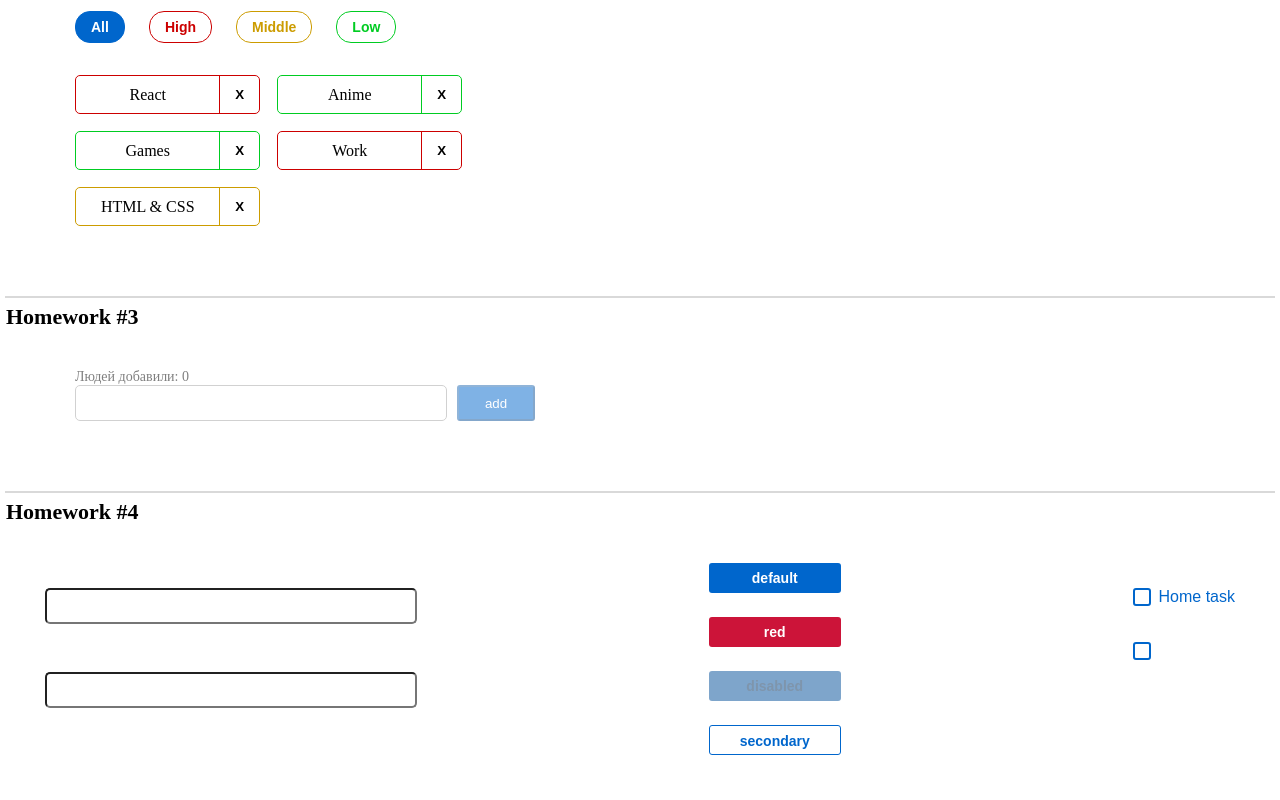
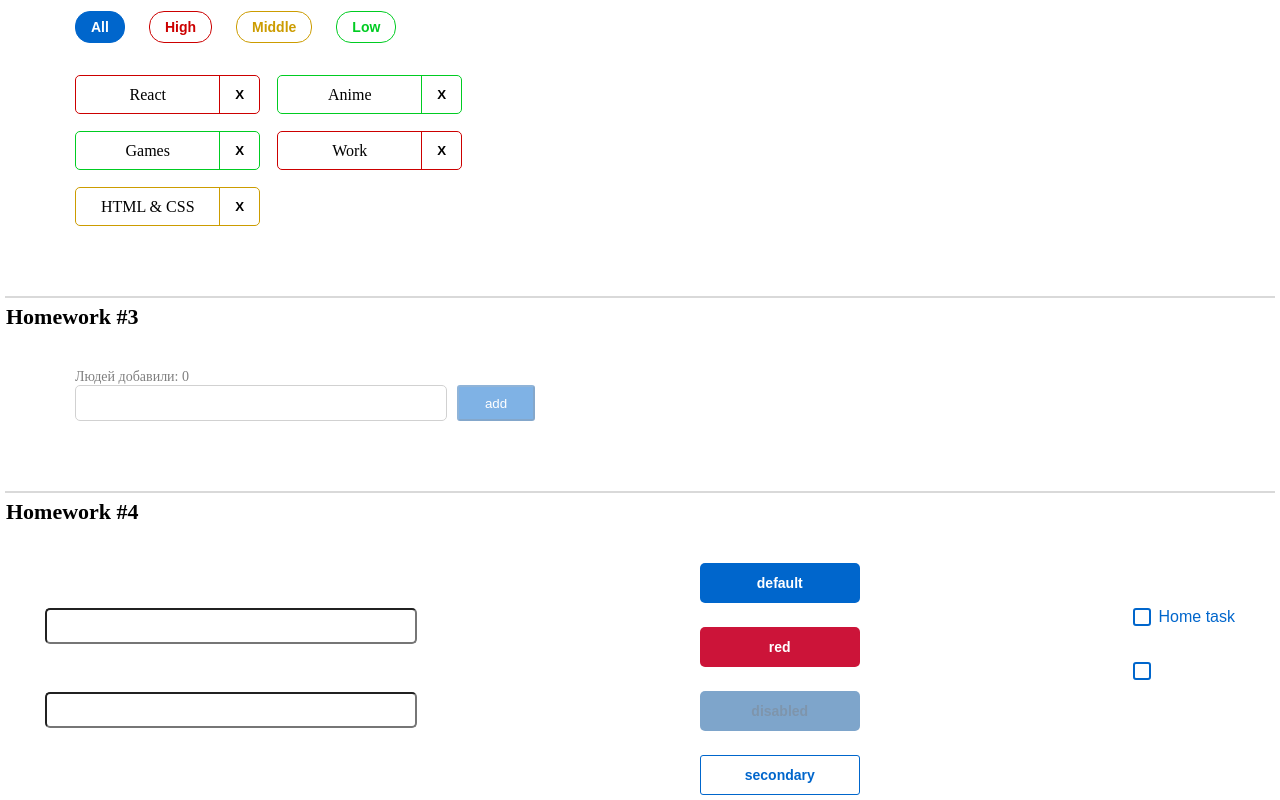
Before and after one commit to zudilinv/HomeWork, a React (Create React App) app: page /#/pre-junior in a window 1280 px wide. Shown: the part 771-1571 px from the top of the page. Before the commit the page ends 1531 px from the top, so only its background shows below. Built offline with nearby package versions, Linux system fonts and the light colour scheme.

Commit message:
Home Work-week-10

```diff
--- a/src/s2-homeworks/hw04/common/c2-SuperButton/SuperButton.module.css
+++ b/src/s2-homeworks/hw04/common/c2-SuperButton/SuperButton.module.css
@@ -1,11 +1,11 @@
 .button {
+    margin-left: 10px;
     overflow: hidden;
-
     padding: 5px 24px  5px 24px;
     gap: 10px;
-    width: 132px;
-    height: 30px;
-    border-radius: 3px;
+    width: 160px;
+    height: 40px;
+    border-radius: 5px;
     border: none;
     color: white;
     font-family: 'Montserrat', sans-serif;
--- a/src/s2-homeworks/hw05/pages/JuniorPlus.tsx
+++ b/src/s2-homeworks/hw05/pages/JuniorPlus.tsx
@@ -1,5 +1,5 @@
 import React from 'react'
-// import HW10 from '../../hw10/HW10'
+import HW10 from '../../hw10/HW10'
 // import HW11 from '../../hw11/HW11'
 // import HW12 from '../../hw12/HW12'
 // import HW13 from '../../hw13/HW13'
@@ -9,7 +9,7 @@ import React from 'react'
 function JuniorPlus() {
     return (
         <div id={'hw5-page-junior-plus'}>
-            {/*<HW10 />*/}
+            <HW10 />
             {/*<HW11 />*/}
             {/*<HW12 />*/}
             {/*<HW13 />*/}
--- a/src/s2-homeworks/hw09/Clock.tsx
+++ b/src/s2-homeworks/hw09/Clock.tsx
@@ -49,6 +49,7 @@ function Clock() {
 
     const onDisabled = !!timerId
     const unDisabled = !timerId
+
     console.log(timerId)
     return (
         <div className={s.clock}>
--- a/src/s2-homeworks/hw10/HW10.tsx
+++ b/src/s2-homeworks/hw10/HW10.tsx
@@ -15,11 +15,17 @@ import {Loader} from './Loader'
 
 const HW10 = () => {
     // useSelector, useDispatch // пишет студент
-    const isLoading = false
+
+    const isLoading = useSelector<AppStoreType, boolean>(state => state.loading.isLoading)
+    const dispatch = useDispatch()
 
     const setLoading = () => { // пишет студент // показать крутилку на 1,5 секунд
         // dispatch
+        dispatch(loadingAC(true))
 
+        setTimeout(()=> {
+            dispatch(loadingAC(false))
+        }, 1500)
         // setTimeout
     }
 
--- a/src/s2-homeworks/hw10/Loader.module.css
+++ b/src/s2-homeworks/hw10/Loader.module.css
@@ -1,3 +1,14 @@
 .loader {
-    /*свг и/или анимация*/
+    margin: 50px;
+    border: 16px solid #f3f3f3; /* Light grey */
+    border-top: 16px solid #3498db; /* Blue */
+    border-radius: 50%;
+    width: 120px;
+    height: 120px;
+    animation: spin 2s linear infinite;
 }
+
+@keyframes spin {
+    0% { transform: rotate(0deg); }
+    100% { transform: rotate(360deg); }
+}
--- a/src/s2-homeworks/hw10/bll/loadingReducer.ts
+++ b/src/s2-homeworks/hw10/bll/loadingReducer.ts
@@ -1,17 +1,20 @@
+
 const initState = {
     isLoading: false,
 }
 
-export const loadingReducer = (state = initState, action: any): any => { // fix any
+export const loadingReducer = (state = initState, action: LoadingActionType): typeof initState => { // fix any
     switch (action.type) {
         // пишет студент  // need to fix
-
+        case "CHANGE_LOADING": {
+            return {...state, isLoading: action.isLoading}
+        }
         default:
             return state
     }
 }
 
-type LoadingActionType = {
+export type LoadingActionType = {
     type: 'CHANGE_LOADING'
     isLoading: boolean
 }
```
